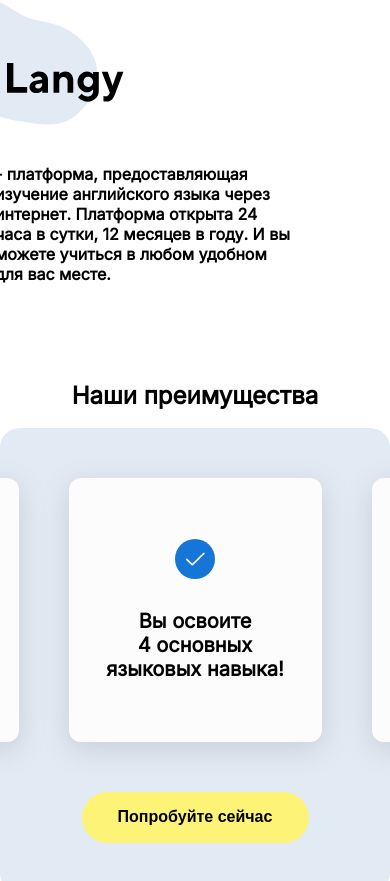
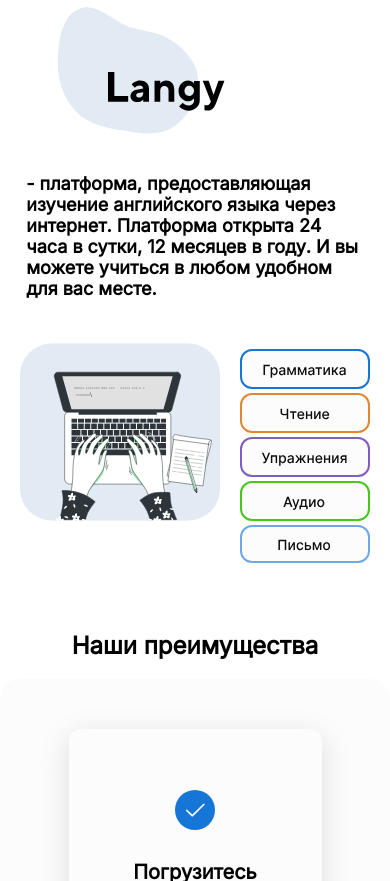
Before and after one commit to DiyazMukhanov/langy-website, a Next.js app: page / in a window 390 px wide. Shown: the part 1103-1984 px from the top of the page. Built offline with nearby package versions, Linux system fonts and the light colour scheme.

Commit message:
Landing responsiveness completed

```diff
--- a/layouts/landing/HowCard.module.scss
+++ b/layouts/landing/HowCard.module.scss
@@ -1,3 +1,5 @@
+@import "styles/breakpoints";
+
 .card {
     width: 38.9375em;
     height: 9.5em;
@@ -8,6 +10,13 @@
     padding-left: 30px;
     padding-right: 30px;
     gap: 20px;
+
+    @include size-tablet {
+        width: 300px;
+        height: 200px;
+        padding-left: 10px;
+        padding-right: 10px;
+     }
 }
 
 .blue {
@@ -36,4 +45,8 @@
 
 .small {
     width: 31.625em;
+
+    @include size-tablet {
+        width: 300px;
+     }
 }
--- a/layouts/landing/Landing.js
+++ b/layouts/landing/Landing.js
@@ -3,6 +3,7 @@
 import Logo from '../../public/images/Logo.svg'
 import LogoTwo from '../../public/images/Logo-2.svg'
 import Cards from '../../public/images/Cards.svg'
+import CardsVertical from '../../public/images/Cards-vertical.svg'
 import Laptop from '../../public/images/Laptop.svg'
 import DropOne from '../../public/images/drop-1.svg'
 import DropTwo from '../../public/images/drop-2.svg'
@@ -133,6 +134,13 @@
            width={500}
            className={styles.cards}
            />
+
+       <Image
+           priority
+           src={CardsVertical}
+          //  width={500}
+           className={styles.cardsMobile}
+           />
       </div>
       </section>
       <section className={styles.advantagesSection}>
--- a/layouts/landing/Landing.module.scss
+++ b/layouts/landing/Landing.module.scss
@@ -152,14 +152,13 @@
 }
 
 .advantages {
-    // border: solid red 1px;
     padding-top: 3.125em;
     padding-bottom: 3.125em;
     display: flex;
     justify-content: center;
     gap: 30px;
 
-    @include size-phone-large {
+    @include size-tablet {
         flex-direction: column;
         align-items: center;
      }
@@ -167,24 +166,54 @@
 
 .imageContainer {
     position: relative;
-    // border: solid red 1px;
     width: 600px;
     height: 400px;
+
+    @include size-tablet {
+        width: auto;
+        height: auto;
+        display: flex;
+        gap: 20px;
+     }
 }
 
 .laptop,
 .cards {
     position: absolute;
+
+    @include size-tablet {
+        position: static;
+     }
 }
 
 .cards {
     z-index: 2;
+
+    @include size-tablet {
+        display: none;
+     }
+}
+
+.cardsMobile {
+    display: none;
+
+    @include size-tablet {
+        display: block;
+        padding-top: 50px;
+     }
+
 }
 
 .laptop {
     z-index: 1;
     left: 6.25em;
     top: 2.5em;
+
+    @include size-tablet {
+        width: 200px;
+        left: 0;
+        top: 0;
+     }
 }
 
 .middleSection {
@@ -192,6 +221,13 @@
     justify-content: center;
     gap: 6.25em;
     padding-top: 4.375em;
+
+    @include size-tablet {
+        flex-direction: column;
+        align-items: center;
+        font-size: 1.125em;
+        gap: 0;
+     }
 }
 
 .leftSideOfMiddleSection {
@@ -202,16 +238,27 @@
     // border: solid red 1px;
     width: 18.75em;
     font-weight: bold;
+
+    @include size-tablet {
+        margin-bottom: 0;
+     }
 }
 
 .logoTwo {
     margin-left: -4.375em;
+
+    @include size-tablet {
+        margin: 0;
+     }
 }
 
 .advantagesHeadingContainer {
     display: flex;
     justify-content: center;
-    // border: solid red 1px;
+
+    @include size-tablet {
+        margin-top: 50px;
+     }
 }
 
 .advantagesMain {
@@ -220,6 +267,11 @@
     flex-direction: column;
     align-items: center;
     border-radius: 20px;
+
+    @include size-tablet {
+        // border: solid red 1px;
+        background-color: var(--color-white);
+     }
 }
 
 .advantageCards {
@@ -228,6 +280,10 @@
     gap: 3.125em;
     padding-top: 3.125em;
     padding-bottom: 3.125em;
+
+    @include size-tablet {
+        flex-direction: column;
+     }
 }
 
 .tryButton {
@@ -238,12 +294,20 @@
     border-radius: 40px;
     margin-bottom: 3.125em;
     font-weight: bold;
+
+    @include size-tablet {
+        margin-bottom: 10px;
+     }
 }
 
 .howHeading {
     display: flex;
     justify-content: center;
     margin-top: 6.25em;
+
+    @include size-tablet {
+        margin-top: 0;
+     }
 }
 
 .manSection {
@@ -256,16 +320,30 @@
 
 .man {
     margin-top: -3.125em;
+
+    @include size-tablet {
+        display: none;
+     }
 }
 
 .twoThreeSection {
     display: flex;
     gap: 3.75em;
     justify-content: center;
+
+    @include size-tablet {
+        flex-direction: column;
+        align-items: center;
+      }
 }
 
 .howWorks {
     padding-bottom: 6.25em;
+
+    @include size-tablet {
+       display: flex;
+       flex-direction: column;
+     }
 }
 
 .howcardTwo {
@@ -275,6 +353,12 @@
 .questionsHeading {
     display: flex;
     justify-content: center;
+
+    @include size-tablet {
+        // border: solid red 1px;
+        width: 300px;
+        text-align: center;
+      }
 }
 
 .frequentQuestionsSection {
@@ -287,6 +371,14 @@
 .questionsContainer {
     // border: solid red 1px;
     width: 71.9375em;
+    padding-left: 20px;
+    padding-right: 20px;
+
+    @include size-tablet {
+        width: 90vw;
+        padding-left: 20px;
+        padding-right: 20px;
+      }
 }
 
 .questionBlock {
@@ -315,12 +407,23 @@
 .footer {
     height: 13.875em;
     background-color: var(--color-primary);
+
+    @include size-tablet {
+        height: auto;
+        padding-bottom: 30px;
+      }
 }
 
 .footerTop {
     display: flex;
     justify-content: space-evenly;
     padding-top: 3.125em;
+
+    @include size-tablet {
+        flex-direction: column;
+        align-items: center;
+        gap: 20px;
+      }
 }
 
 .service {
--- a/styles/_breakpoints.scss
+++ b/styles/_breakpoints.scss
@@ -1,4 +1,5 @@
 $breakpoint-phone-large: 768px;
+$breakpoint-tablet: 992px;
 $breakpoint-laptop: 1370px;
 $breakpoint-desktop: 1700px;
 
@@ -19,3 +20,9 @@
         @content;
     }
 }
+
+@mixin size-tablet {
+    @media (max-width: $breakpoint-tablet) {
+        @content;
+    }
+}
```
Also changed, not shown: public/images/Cards-vertical.svg (added).
